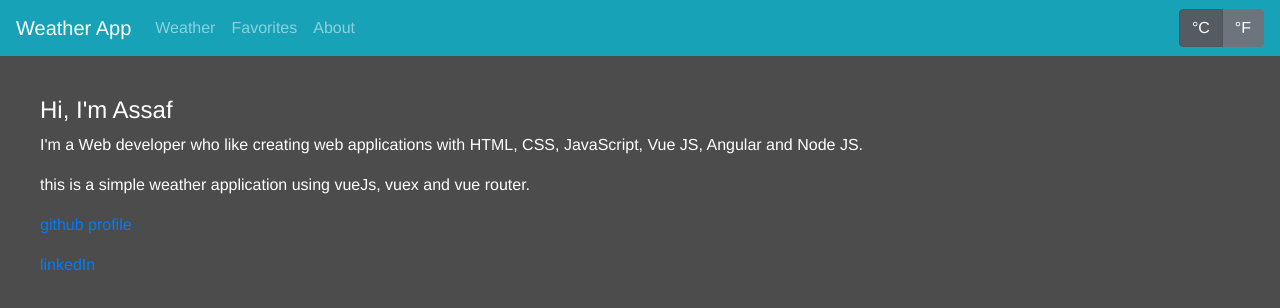
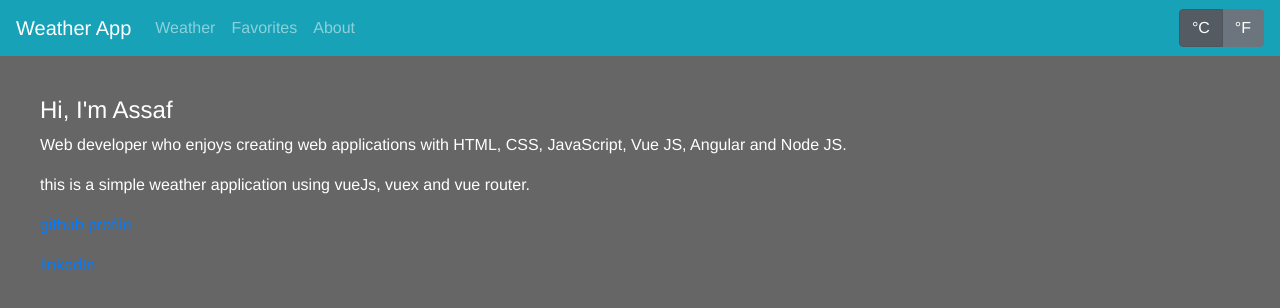
Before and after one commit to sggv950/Assaf-Segev-051018, a Vue app: page /#/about in a window 1280 px wide. Shown: the top 308 px of the page. Built offline with nearby package versions, Linux system fonts and the light colour scheme.

Commit message:
some changes

```diff
--- a/src/views/About.vue
+++ b/src/views/About.vue
@@ -4,7 +4,7 @@
       <div class="text">
         <h4>Hi, I'm Assaf</h4>
         <p>
-          I'm a Web developer who like creating web applications with
+          Web developer who enjoys creating web applications with
           HTML, CSS, JavaScript, Vue JS, Angular and Node JS.
         </p>
         <p>this is a simple weather application using vueJs, vuex and vue router.</p>
@@ -24,7 +24,7 @@
   width: 100vw;
   height: 100vh;
   text-align: start;
-  background-color: rgba(0, 0, 0, 0.7);
+  background-color: rgba(0, 0, 0, 0.6);
 }
 
 .text {
```
